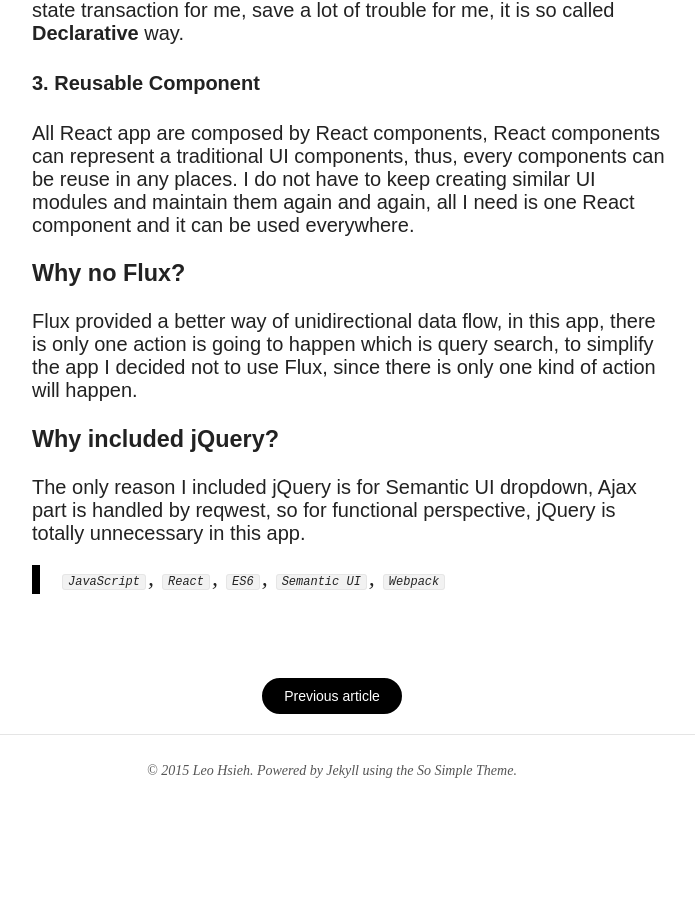
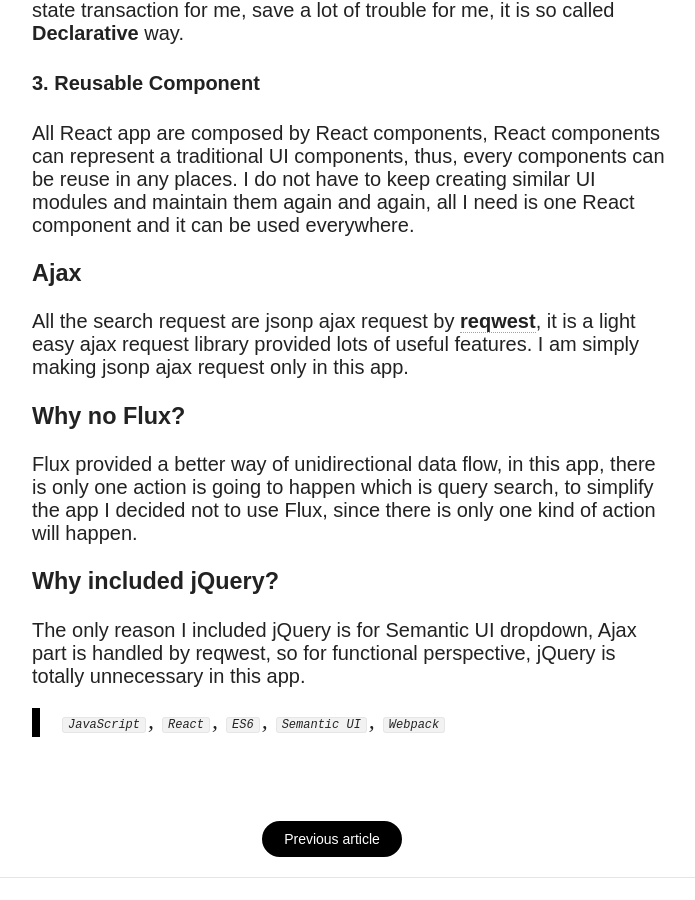
Before and after one commit to LeoAJ/leoaj.github.com, a Jekyll site: the page built from _posts/2015-07-14-React-iTunes-Search.md, in a window 1280 px wide and 900 px high, scrolled down 2360 px. Shown: the whole window, without its empty margins (308-1003 px from the left). Built offline with Jekyll 4.4.1, drawn with Linux system fonts in a browser that asks for light colours; nearby versions of some CDN libraries.

Commit message:
add ajax section

```diff
--- a/_posts/2015-07-14-React-iTunes-Search.md
+++ b/_posts/2015-07-14-React-iTunes-Search.md
@@ -38,6 +38,10 @@ I believed there are a lot people had the same experience like I had, which was
 
 All React app are composed by React components, React components can represent a traditional UI components, thus, every components can be reuse in any places. I do not have to keep creating similar UI modules and maintain them again and again, all I need is one React component and it can be used everywhere.
 
+### Ajax
+
+All the search request are jsonp ajax request by [**reqwest**](https://github.com/ded/reqwest), it is a light easy ajax request library provided lots of useful features. I am simply making jsonp ajax request only in this app.
+
 ### Why no Flux?
 
 Flux provided a better way of unidirectional data flow, in this app, there is only one action is going to happen which is query search, to simplify the app I decided not to use Flux, since there is only one kind of action will happen.
```
